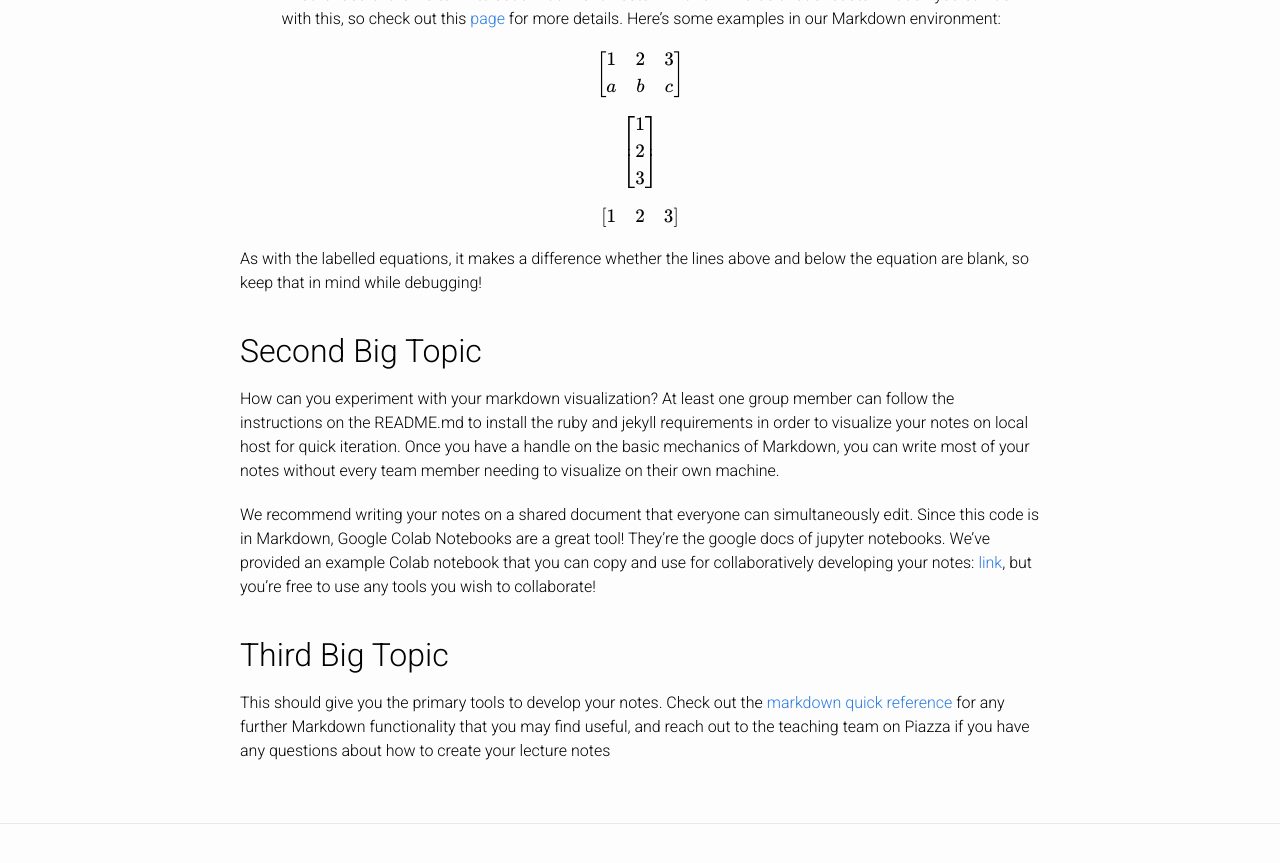
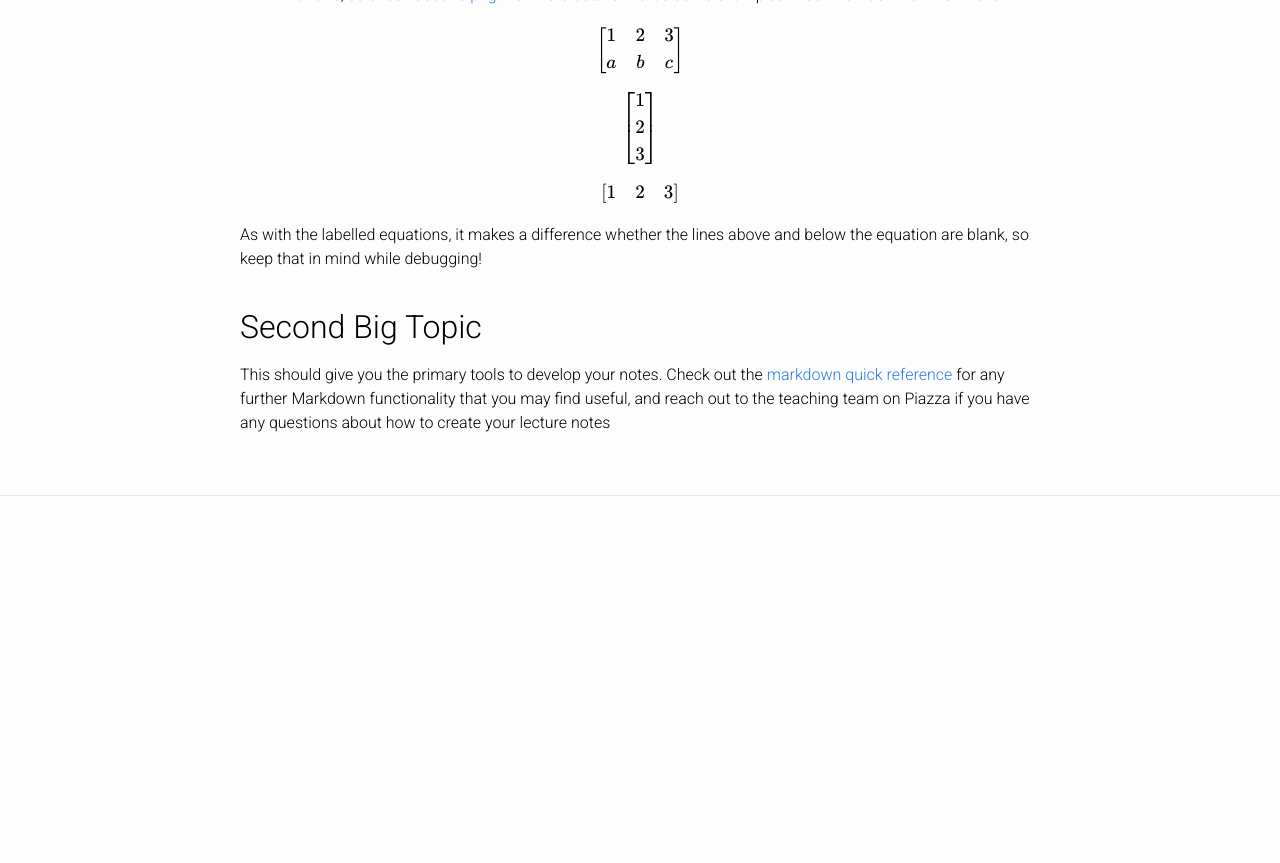
Before and after one commit to yuhuihuang77/cs131_notes_dev, a Jekyll site: the page built from _chapters/instructions/template.md, in a window 1280 px wide and 900 px high, scrolled down 2533 px. Shown: the top 863 px of the window. Built offline with Jekyll 4.4.1, drawn with Linux system fonts in a browser that asks for light colours; formulas are drawn with MathJax 3; after the commit the page ends 3105 px from its top, so only the background shows below that.

```diff
--- a/_chapters/instructions/template.md
+++ b/_chapters/instructions/template.md
@@ -13,7 +13,6 @@ The table of contents can link to each section so long as you match the names ri
 	- [Subtopic 1-2](#subtopic-1-2)
 	- [Subtopic 1-3](#subtopic-1-3)
 - [Second Big Topic](#topic2)
-- [Third Big Topic](#topic3)
 
 [//]: # (This is how you can make a comment that won't appear in the web page! It might be visible on some machines/browsers so use this only for development.)
 
@@ -99,12 +98,4 @@ As with the labelled equations, it makes a difference whether the lines above an
 
 <a name='Topic 2'></a>
 ## Second Big Topic
-
-How can you experiment with your markdown visualization? At least one group member can follow the instructions on the README.md to install the ruby and jekyll requirements in order to visualize your notes on local host for quick iteration. Once you have a handle on the basic mechanics of Markdown, you can write most of your notes without every team member needing to visualize on their own machine.
-
-We recommend writing your notes on a shared document that everyone can simultaneously edit. Since this code is in Markdown, Google Colab Notebooks are a great tool! They're the google docs of jupyter notebooks. We've provided an example Colab notebook that you can copy and use for collaboratively developing your notes: [link](https://colab.research.google.com/drive/19B1VAXjzQaxuwxwl8VmERDaZPKHqCjkX?usp=sharing), but you're free to use any tools you wish to collaborate!
-
-
-<a name='Topic 3'></a>
-## Third Big Topic
 This should give you the primary tools to develop your notes. Check out the [markdown quick reference](https://wordpress.com/support/markdown-quick-reference/) for any further Markdown functionality that you may find useful, and reach out to the teaching team on Piazza if you have any questions about how to create your lecture notes
```
Also changed, not shown: index.md (+3 -1 lines).
